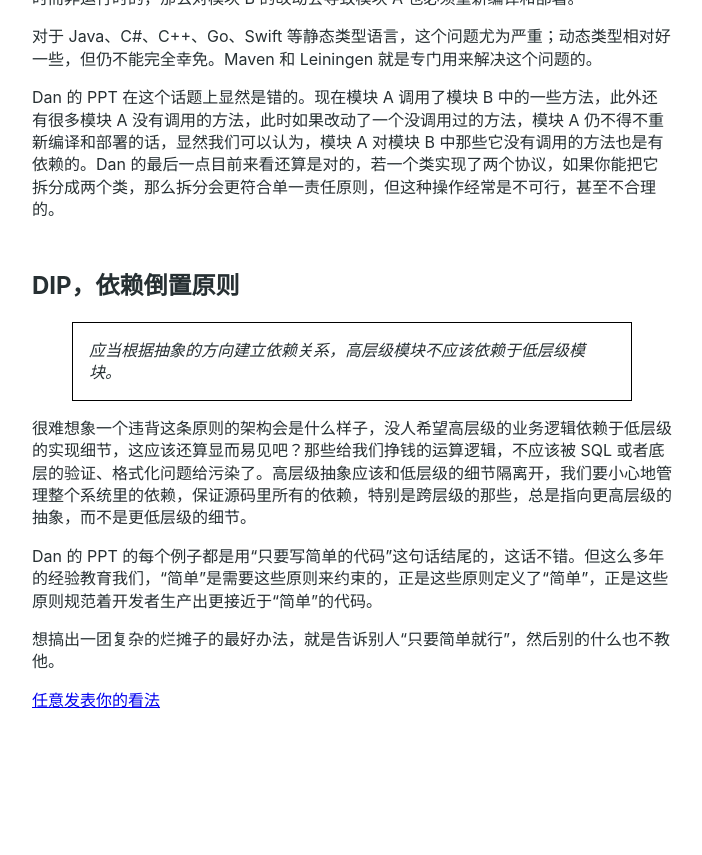
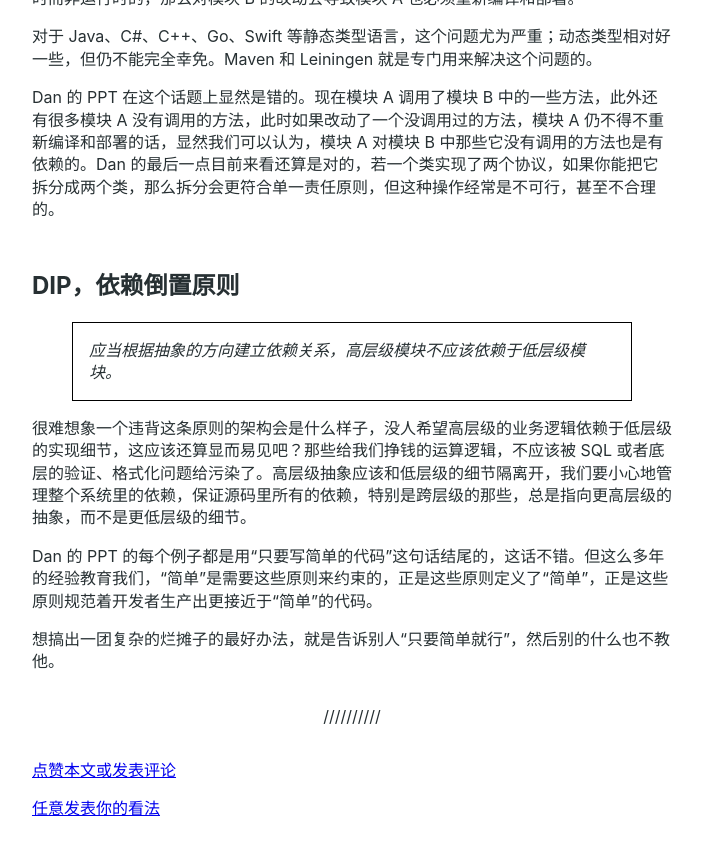
Before and after one commit to EdgarDegas/edgardegas.github.io, a Jekyll site: the page built from _posts/2024-02-04-再谈SOLID原则.md, in a window 1280 px wide and 900 px high, scrolled down 2905 px. Shown: the top 855 px of the window, without its empty margins (288-990 px from the left). Built offline with Jekyll 4.4.1, drawn with Linux system fonts in a browser that asks for light colours; before the commit the page ends 3680 px from its top, so only the background shows below that.

Commit message:
add comments section automatically

```diff
--- a/_layouts/post.html
+++ b/_layouts/post.html
@@ -12,8 +12,11 @@ layout: default
   <h1>{{ page.title }}</h1>
 
   {{ content }}
-
-<a href="https://github.com/EdgarDegas/edgardegas.github.io/discussions/new?category=anything">任意发表你的看法</a>
+  <hr/>
+  {%- if page.disc_url -%}
+  <p><a href="{{ page.disc_url }}">点赞本文或发表评论</a></p>
+  {%- endif -%}
+  <p><a href="https://github.com/EdgarDegas/edgardegas.github.io/discussions/new?category=anything">任意发表你的看法</a></p>
 </article>
 
 <script type="text/javascript" src="/assets/js/hljs.js"></script>
--- a/_posts/2024-02-04-再谈SOLID原则.md
+++ b/_posts/2024-02-04-再谈SOLID原则.md
@@ -1,6 +1,7 @@
 ---
 layout: post
 title: 【译】再谈SOLID原则
+disc_url: https://github.com/EdgarDegas/edgardegas.github.io/discussions/7
 ---
 
 # 译者序
```
Also changed, not shown: _posts/2024-03-27-swift-runtime.md (+1 -4 lines), 1 other file.
